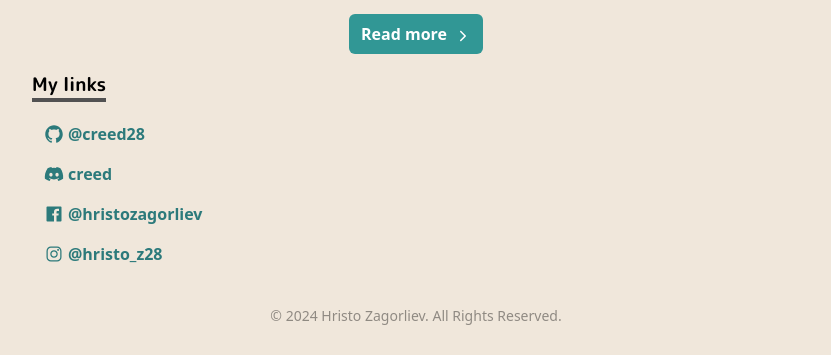
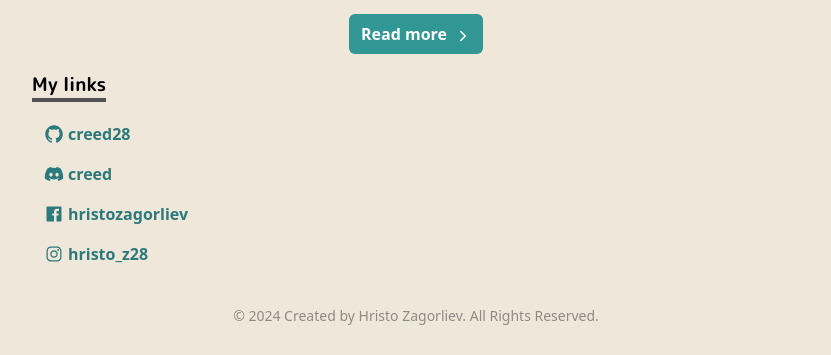
Before and after one commit to creed28/Personal-Blog, a Next.js app: page /about in a window 1280 px wide. Shown: the part 733-1088 px from the top of the page, without its empty margins (224-1055 px from the left). Built offline with nearby package versions, Linux system fonts and the light colour scheme.

Commit message:
Make general adjustments

```diff
--- a/components/AnimatedSection.jsx
+++ b/components/AnimatedSection.jsx
@@ -2,11 +2,9 @@
 
 import { motion } from 'framer-motion';
 
-const StyledDiv = motion.div;
-
 const AnimatedSection = ({ children, delay = 0 }) => {
   return (
-    <StyledDiv
+    <motion.section
       style={{ transitionProperty: 'transform, opacity' }}
       initial={{ translateY: 10, opacity: 0 }}
       animate={{ translateY: 0, opacity: 1 }}
@@ -14,7 +12,7 @@ const AnimatedSection = ({ children, delay = 0 }) => {
       mb={6}
     >
       {children}
-    </StyledDiv>
+    </motion.section>
   )
 }
 
--- a/components/Footer.jsx
+++ b/components/Footer.jsx
@@ -5,7 +5,7 @@ const Footer = () => {
     <footer
       className="footer"
       id="main-footer">
-        &copy; {new Date().getFullYear()} Hristo Zagorliev.
+        &copy; {new Date().getFullYear()} Created by Hristo Zagorliev.
         All Rights Reserved.
     </footer>
   )
--- a/components/LinkList.js
+++ b/components/LinkList.js
@@ -14,11 +14,11 @@ export const navLinks = [
 
 export const socialLinks = [
     { href: 'https://github.com/creed28', title: 'GitHub',
-        icon: <IoLogoGithub size={20} />, text: '@creed28' },
+        icon: <IoLogoGithub size={20} />, text: 'creed28' },
     { href: 'https://discordapp.com/users/200159728540581895', title: 'Discord',
         icon: <FaDiscord size={20} />, text: 'creed' },
     { href: 'https://www.facebook.com/hristo.zagorliev/', title: 'Facebook',
-        icon: <IoLogoFacebook size={20} />, text: '@hristozagorliev' },
+        icon: <IoLogoFacebook size={20} />, text: 'hristozagorliev' },
     { href: 'https://www.instagram.com/hristo_z28/', title: 'Instagram',
-        icon: <IoLogoInstagram size={20} />, text: '@hristo_z28' },
+        icon: <IoLogoInstagram size={20} />, text: 'hristo_z28' },
 ];
```
